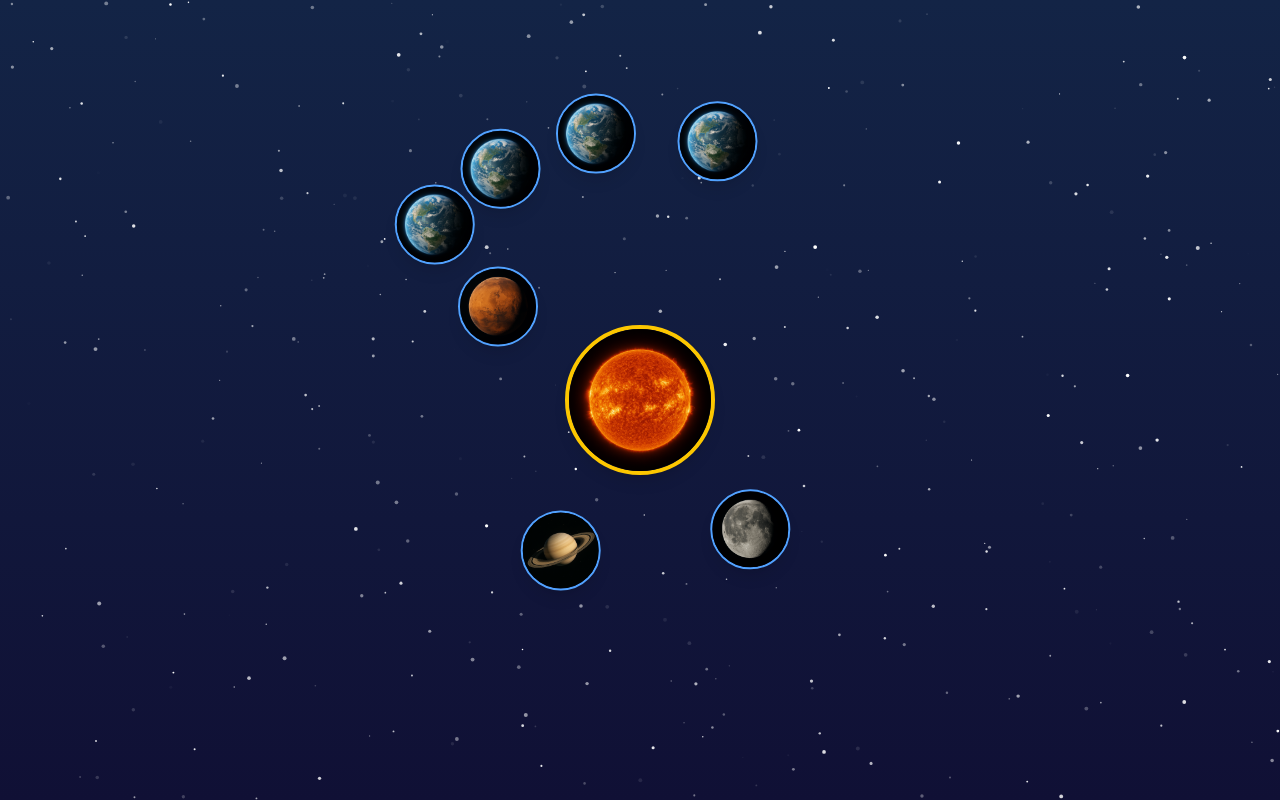
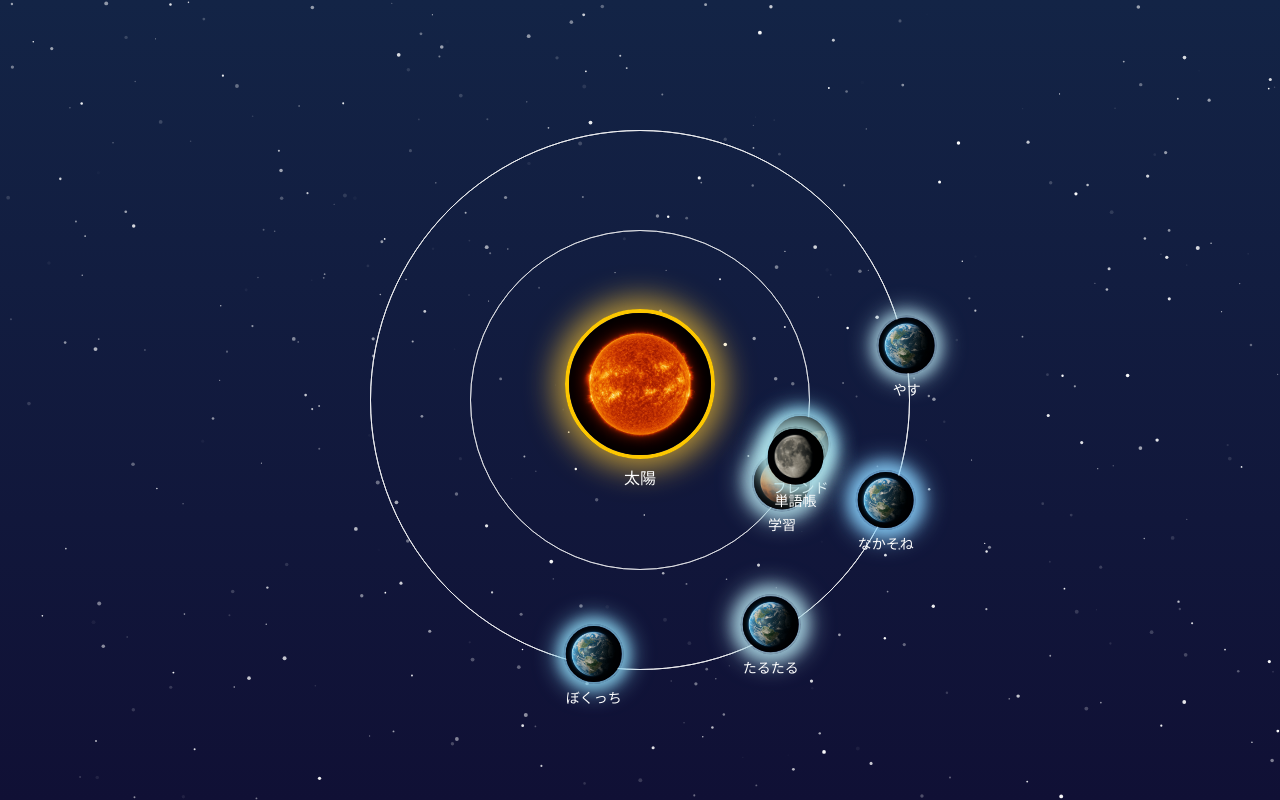
Before and after one commit to S-Onno/hackathon_8.23-24, a Next.js app in the folder practice-for-app/: page /top in a window 1280 px wide. Built offline with nearby package versions, Linux system fonts and the light colour scheme.

Commit message:
2025-09-12

```diff
--- a/practice-for-app/src/app/components/GalaxyMap.tsx
+++ b/practice-for-app/src/app/components/GalaxyMap.tsx
@@ -1,4 +1,3 @@
-// src/components/GalaxyMap.tsx
 'use client';
 
 import React, { useState, useEffect, useRef } from 'react';
@@ -6,12 +5,6 @@ import Link from 'next/link';
 import Image from 'next/image';
 import '@/app/globals.css';
 
-// 惑星の位置情報を格納する型を定義
-interface PlanetPositions {
-  [key: string]: number;
-}
-
-// propsの型定義
 interface Planet {
   id: string;
   name: string;
@@ -22,40 +15,63 @@ interface Planet {
   isSun?: boolean;
 }
 
+interface PlanetPositions {
+  [key: string]: number;
+}
+
 interface GalaxyMapProps {
   planets: Planet[];
 }
 
+const SOFT_BLUE_NEON_COLORS = [
+  'rgba(173,216,230,0.7)',
+  'rgba(135,206,235,0.7)',
+  'rgba(176,224,230,0.7)',
+  'rgba(173,216,230,0.6)',
+  'rgba(135,206,250,0.7)',
+];
+
 export default function GalaxyMap({ planets }: GalaxyMapProps) {
-  // useStateの型を明示的に指定
   const [positions, setPositions] = useState<PlanetPositions>({});
+  const [mounted, setMounted] = useState(false); // クライアントマウント確認
   const sun = planets.find(p => p.isSun);
-  const otherPlanets = planets.filter(p => !p.isSun);
-  // useRefの型と初期値を修正
+  const planetsToAnimate = planets.filter(p => !p.isSun);
   const animationFrameId = useRef<number | null>(null);
+  const initialAnglesRef = useRef<Record<string, number>>({});
+  const colorMapRef = useRef<Record<string, string>>({});
 
   useEffect(() => {
+    setMounted(true); // クライアント側マウント完了
+  }, []);
+
+  useEffect(() => {
+    if (!mounted) return; // SSR時は何もしない
+
+    if (planetsToAnimate.length > 0) {
+      const step = (2 * Math.PI) / planetsToAnimate.length;
+      planetsToAnimate.forEach((planet, i) => {
+        initialAnglesRef.current[planet.id] = step * i;
+        colorMapRef.current[planet.id] = SOFT_BLUE_NEON_COLORS[i % SOFT_BLUE_NEON_COLORS.length];
+      });
+    }
+
     let lastTime = performance.now();
+
     const animate = (currentTime: number) => {
       const deltaTime = (currentTime - lastTime) / 1000;
       lastTime = currentTime;
 
       setPositions(prevPositions => {
-        // newPositionsに型を明示的に指定
         const newPositions: PlanetPositions = { ...prevPositions };
-        otherPlanets.forEach(planet => {
+        planetsToAnimate.forEach(planet => {
           const { id, orbitRadius, animationDuration } = planet;
-          const currentAngle = newPositions[id] || 0;
-          const rotationSpeed = (360 / animationDuration) * (Math.PI / 180);
+          const currentAngle = newPositions[id] ?? initialAnglesRef.current[id] ?? 0;
+          const rotationSpeed = (2 * Math.PI) / animationDuration;
           const newAngle = currentAngle + rotationSpeed * deltaTime;
 
-          // `orbitRadius`が `number`型なので、`|| 0`は不要
-          const x = orbitRadius * Math.cos(newAngle);
-          const y = orbitRadius * Math.sin(newAngle);
-
           newPositions[id] = newAngle;
-          newPositions[`${id}-x`] = x;
-          newPositions[`${id}-y`] = y;
+          newPositions[`${id}-x`] = orbitRadius * Math.cos(newAngle);
+          newPositions[`${id}-y`] = orbitRadius * Math.sin(newAngle);
         });
         return newPositions;
       });
@@ -64,40 +80,61 @@ export default function GalaxyMap({ planets }: GalaxyMapProps) {
     };
 
     animationFrameId.current = requestAnimationFrame(animate);
+
     return () => {
-      if (animationFrameId.current) {
-        cancelAnimationFrame(animationFrameId.current);
-      }
+      if (animationFrameId.current) cancelAnimationFrame(animationFrameId.current);
     };
-  }, [otherPlanets]);
+  }, [mounted, planetsToAnimate]);
 
   if (!sun) return null;
+  if (!mounted) return null; // SSR時は描画しない
 
   return (
-    <div className="galaxy-map-container">
-      {/* 太陽を中央に配置 */}
-      <div className="sun-wrapper">
+    <div className="galaxy-map-container relative w-full h-screen flex items-center justify-center bg-night-sky overflow-hidden">
+      {planetsToAnimate.map(planet => (
+        <div
+          key={`${planet.id}-orbit`}
+          className="absolute rounded-full"
+          style={{
+            width: planet.orbitRadius * 2,
+            height: planet.orbitRadius * 2,
+            top: '50%',
+            left: '50%',
+            transform: 'translate(-50%, -50%)',
+            border: `1px solid rgba(255,255,255,0.5)`,
+          }}
+        />
+      ))}
+
+      <div className="absolute top-1/2 left-1/2 transform -translate-x-1/2 -translate-y-1/2">
         <Link href={sun.route}>
           <Image
             src={sun.avatar}
             alt={sun.name}
             width={150}
             height={150}
-            className="rounded-full shadow-lg border-4 border-yellow-400"
+            className="rounded-full shadow-[0_0_30px_10px_rgba(255,200,50,0.7)] border-4 border-yellow-400"
           />
         </Link>
+        <div className="text-white text-base mt-2 text-center whitespace-nowrap">
+          {sun.name}
+        </div>
       </div>
 
-      {/* 惑星の公転 */}
-      {otherPlanets.map((planet) => {
+      {planetsToAnimate.map(planet => {
         const x = positions[`${planet.id}-x`] || 0;
         const y = positions[`${planet.id}-y`] || 0;
+        const color = colorMapRef.current[planet.id];
+        const size = 60;
+        const glowOffset = 2 + Math.sin(performance.now() / 300 + planet.id.length) * 2;
 
         return (
           <div
             key={planet.id}
-            className="planet-wrapper"
+            className="absolute"
             style={{
+              top: '50%',
+              left: '50%',
               transform: `translate(calc(-50% + ${x}px), calc(-50% + ${y}px))`,
             }}
           >
@@ -105,11 +142,20 @@ export default function GalaxyMap({ planets }: GalaxyMapProps) {
               <Image
                 src={planet.avatar}
                 alt={planet.name}
-                width={80}
-                height={80}
-                className="rounded-full shadow-lg border-2 border-blue-400 hover:scale-110 transition-transform"
+                width={size}
+                height={size}
+                className="rounded-full border-2 transition-transform hover:scale-110"
+                style={{
+                  borderColor: color,
+                  boxShadow: `0 0 ${10 + glowOffset}px ${3 + glowOffset}px ${color}, 0 0 ${
+                    20 + glowOffset
+                  }px ${6 + glowOffset}px ${color}`,
+                }}
               />
             </Link>
+            <div className="text-white text-sm mt-1 text-center whitespace-nowrap">
+              {planet.name}
+            </div>
           </div>
         );
       })}
```
